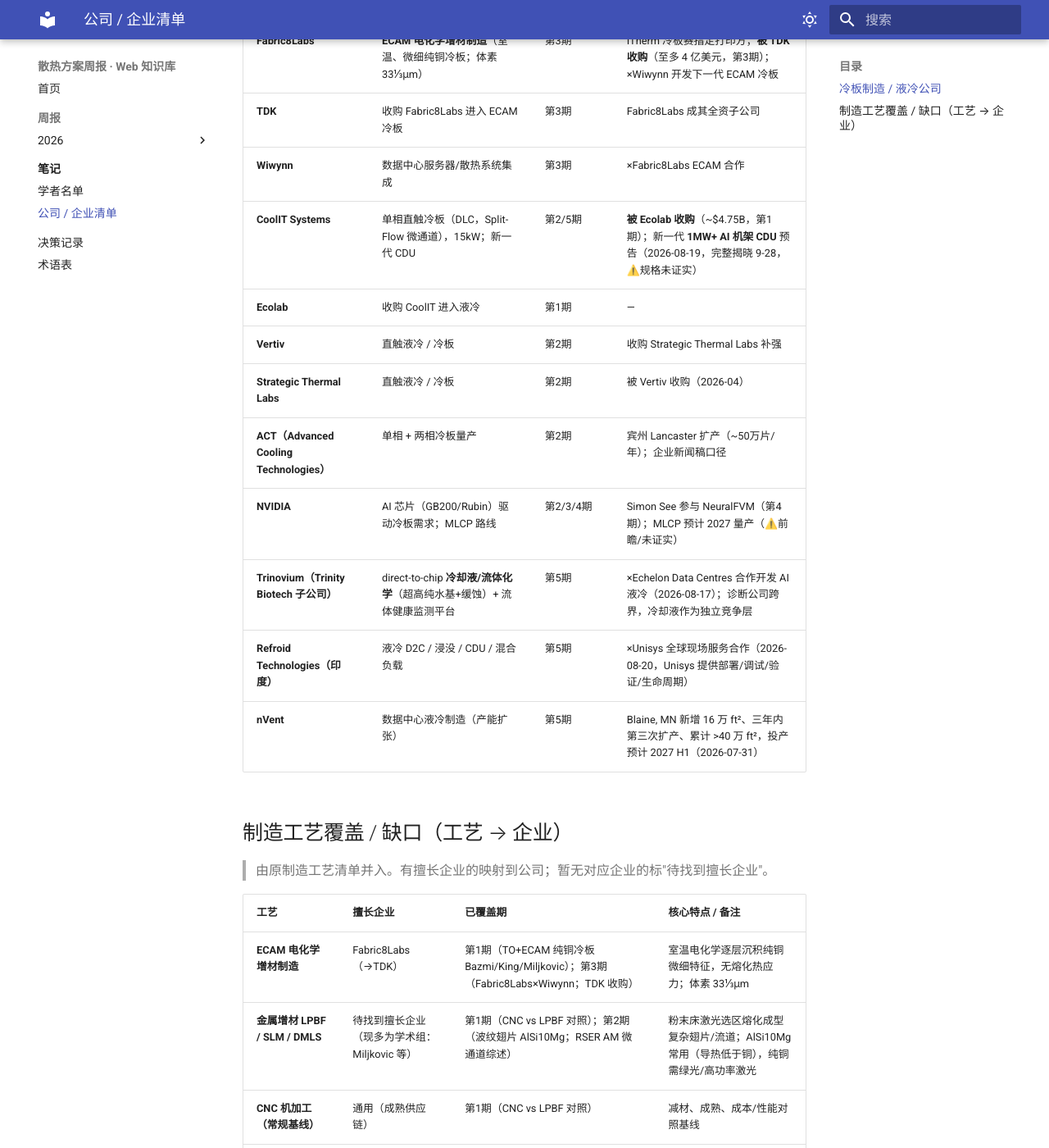
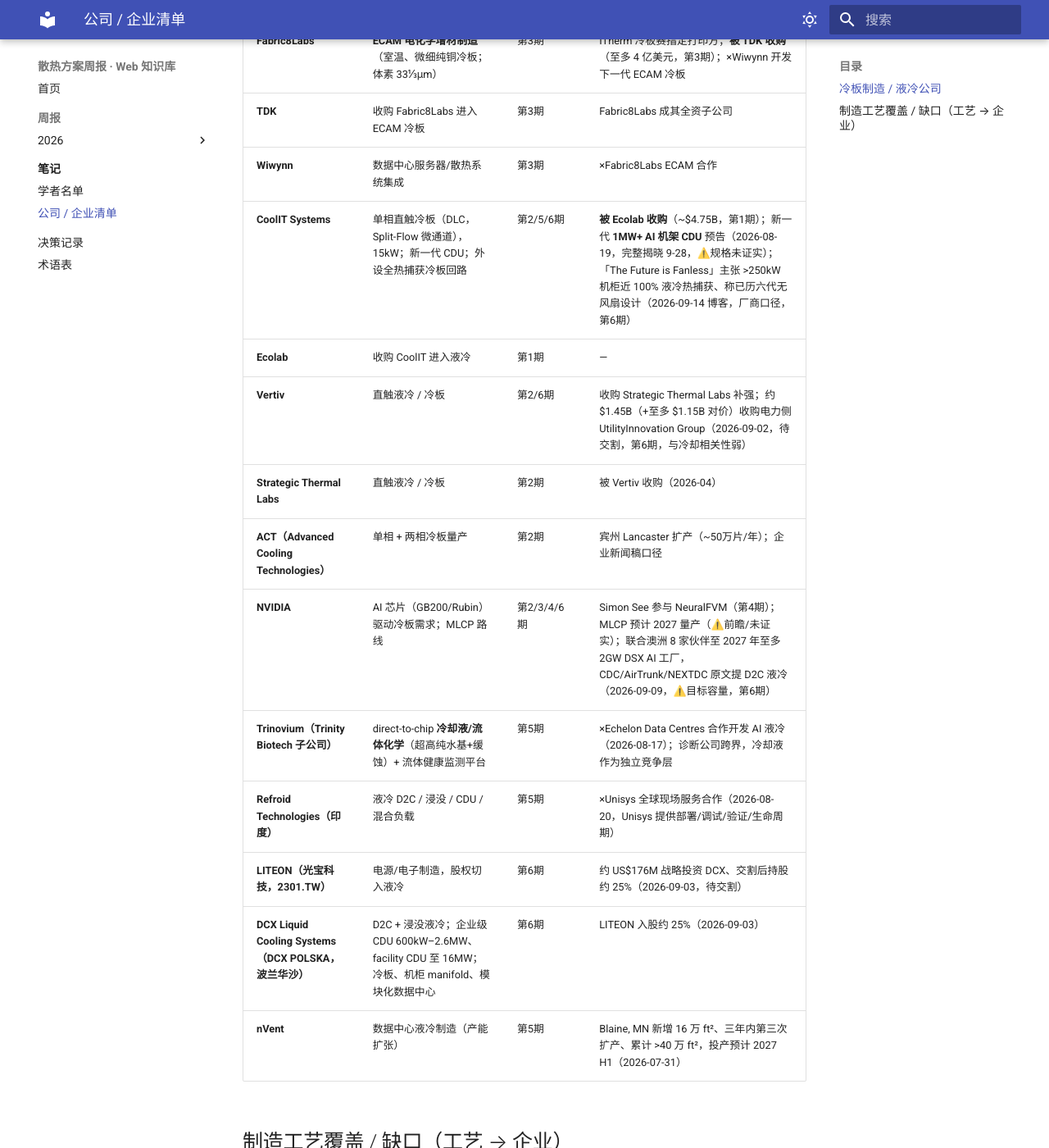
Before and after one commit to liyf1640/thermal_cooling_weekly_report, an MkDocs documentation site: the page built from docs/notes/companies.md, in a window 1280 px wide and 1400 px high, scrolled down 366 px. Shown: the whole window at 82% size. Built offline with MkDocs 1.6.1 and Material for MkDocs 9.7.7, drawn with Linux system fonts in a browser that asks for light colours; some of the changed text lies outside the part shown.

Commit message:
briefing: 2026-09-16
第 6 期 · 2026-09-16（补发期）。人工核验通过后合并。

```diff
--- a/docs/notes/companies.md
+++ b/docs/notes/companies.md
@@ -9,14 +9,16 @@
 | **Fabric8Labs** | **ECAM 电化学增材制造**（室温、微细纯铜冷板；体素 33⅓μm） | 第3期 | ITherm 冷板赛指定打印方；**被 TDK 收购**（至多 4 亿美元，第3期）；×Wiwynn 开发下一代 ECAM 冷板 |
 | **TDK** | 收购 Fabric8Labs 进入 ECAM 冷板 | 第3期 | Fabric8Labs 成其全资子公司 |
 | **Wiwynn** | 数据中心服务器/散热系统集成 | 第3期 | ×Fabric8Labs ECAM 合作 |
-| **CoolIT Systems** | 单相直触冷板（DLC，Split-Flow 微通道），15kW；新一代 CDU | 第2/5期 | **被 Ecolab 收购**（~$4.75B，第1期）；新一代 **1MW+ AI 机架 CDU** 预告（2026-08-19，完整揭晓 9-28，⚠️规格未证实） |
+| **CoolIT Systems** | 单相直触冷板（DLC，Split-Flow 微通道），15kW；新一代 CDU；外设全热捕获冷板回路 | 第2/5/6期 | **被 Ecolab 收购**（~$4.75B，第1期）；新一代 **1MW+ AI 机架 CDU** 预告（2026-08-19，完整揭晓 9-28，⚠️规格未证实）；「The Future is Fanless」主张 >250kW 机柜近 100% 液冷热捕获、称已历六代无风扇设计（2026-09-14 博客，厂商口径，第6期） |
 | **Ecolab** | 收购 CoolIT 进入液冷 | 第1期 | — |
-| **Vertiv** | 直触液冷 / 冷板 | 第2期 | 收购 Strategic Thermal Labs 补强 |
+| **Vertiv** | 直触液冷 / 冷板 | 第2/6期 | 收购 Strategic Thermal Labs 补强；约 $1.45B（+至多 $1.15B 对价）收购电力侧 UtilityInnovation Group（2026-09-02，待交割，第6期，与冷却相关性弱） |
 | **Strategic Thermal Labs** | 直触液冷 / 冷板 | 第2期 | 被 Vertiv 收购（2026-04） |
 | **ACT（Advanced Cooling Technologies）** | 单相 + 两相冷板量产 | 第2期 | 宾州 Lancaster 扩产（~50万片/年）；企业新闻稿口径 |
-| **NVIDIA** | AI 芯片（GB200/Rubin）驱动冷板需求；MLCP 路线 | 第2/3/4期 | Simon See 参与 NeuralFVM（第4期）；MLCP 预计 2027 量产（⚠️前瞻/未证实） |
+| **NVIDIA** | AI 芯片（GB200/Rubin）驱动冷板需求；MLCP 路线 | 第2/3/4/6期 | Simon See 参与 NeuralFVM（第4期）；MLCP 预计 2027 量产（⚠️前瞻/未证实）；联合澳洲 8 家伙伴至 2027 年至多 2GW DSX AI 工厂，CDC/AirTrunk/NEXTDC 原文提 D2C 液冷（2026-09-09，⚠️目标容量，第6期） |
 | **Trinovium（Trinity Biotech 子公司）** | direct-to-chip **冷却液/流体化学**（超高纯水基+缓蚀）+ 流体健康监测平台 | 第5期 | ×Echelon Data Centres 合作开发 AI 液冷（2026-08-17）；诊断公司跨界，冷却液作为独立竞争层 |
 | **Refroid Technologies（印度）** | 液冷 D2C / 浸没 / CDU / 混合负载 | 第5期 | ×Unisys 全球现场服务合作（2026-08-20，Unisys 提供部署/调试/验证/生命周期） |
+| **LITEON（光宝科技，2301.TW）** | 电源/电子制造，股权切入液冷 | 第6期 | 约 US$176M 战略投资 DCX、交割后持股约 25%（2026-09-03，待交割） |
+| **DCX Liquid Cooling Systems（DCX POLSKA，波兰华沙）** | D2C + 浸没液冷；企业级 CDU 600kW–2.6MW、facility CDU 至 16MW；冷板、机柜 manifold、模块化数据中心 | 第6期 | LITEON 入股约 25%（2026-09-03） |
 | **nVent** | 数据中心液冷制造（产能扩张） | 第5期 | Blaine, MN 新增 16 万 ft²、三年内第三次扩产、累计 >40 万 ft²，投产预计 2027 H1（2026-07-31） |
 
 ## 制造工艺覆盖 / 缺口（工艺 → 企业）
@@ -27,9 +29,9 @@
 | **ECAM 电化学增材制造** | Fabric8Labs（→TDK） | 第1期（TO+ECAM 纯铜冷板 Bazmi/King/Miljkovic）；第3期（Fabric8Labs×Wiwynn；TDK 收购） | 室温电化学逐层沉积纯铜微细特征，无熔化热应力；体素 33⅓μm |
 | **金属增材 LPBF / SLM / DMLS** | 待找到擅长企业（现多为学术组：Miljkovic 等） | 第1期（CNC vs LPBF 对照）；第2期（波纹翅片 AlSi10Mg；RSER AM 微通道综述） | 粉末床激光选区熔化成型复杂翅片/流道；AlSi10Mg 常用（导热低于铜），纯铜需绿光/高功率激光 |
 | **CNC 机加工（常规基线）** | 通用（成熟供应链） | 第1期（CNC vs LPBF 对照） | 减材、成熟、成本/性能对照基线 |
-| **钎焊 Brazing** | **待找到擅长企业** | **缺**（第2期供应链侧提及、非同行评审） | 炉内钎焊接合翅片/盖板/歧管——同行评审新论文一直未检出，每期专项检索项 |
-| **Skived 翅片** | **待找到擅长企业** | **缺**（第4期 DIOJIC 以 skived-fin 为对照基准，无 skived 制造本身新文） | 铣削一体成型高密度薄翅片——有性能对照、缺工艺本身新论文 |
-| **搅拌摩擦焊 FSW** | **待找到擅长企业** | **缺**（多期未检出） | 固相焊接冷板/盖板，热变形小——同行评审新论文一直未检出，每期专项检索项 |
+| **钎焊 Brazing** | **待找到擅长企业** | **缺**（第2期供应链侧提及、非同行评审；至第6期连续 6 期未检出同行评审新文） | 炉内钎焊接合翅片/盖板/歧管——同行评审新论文一直未检出，每期专项检索项 |
+| **Skived 翅片** | **待找到擅长企业** | **缺**（第4期 DIOJIC 以 skived-fin 为对照基准，无 skived 制造本身新文；第6期仍缺） | 铣削一体成型高密度薄翅片——有性能对照、缺工艺本身新论文 |
+| **搅拌摩擦焊 FSW** | **待找到擅长企业** | **缺**（至第6期连续未检出） | 固相焊接冷板/盖板，热变形小——同行评审新论文一直未检出，每期专项检索项 |
 
 ---
 维护规则：
--- a/mkdocs.yml
+++ b/mkdocs.yml
@@ -55,6 +55,7 @@
       # 下列"周报"子树由 scripts/ingest_briefing.py 自动生成，请勿手改
       # AUTO:NAV:START
       - 2026:
+          - 第 6 期 · 2026-09-16: briefings/2026/2026-09-16.md
           - 第 5 期 · 2026-08-30: briefings/2026/2026-08-30.md
           - 第 4 期 · 2026-08-23: briefings/2026/2026-08-23.md
           - 第 3 期 · 2026-08-16: briefings/2026/2026-08-16.md
```
Also changed, not shown: docs/briefings/2026/2026-09-16.md (added, +76 -0 lines), docs/glossary.md (+5 -0 lines), docs/index.md (+2 -1 lines), docs/notes/sg-scholars.md (+1 -0 lines).
